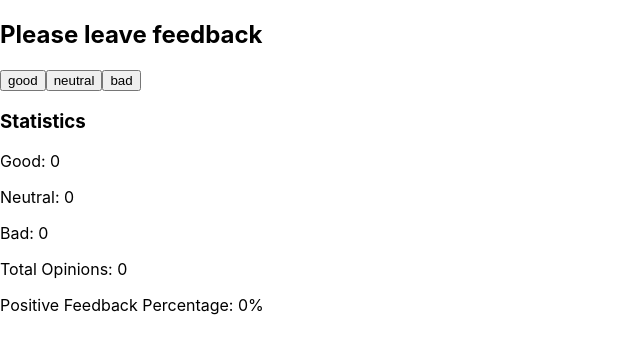
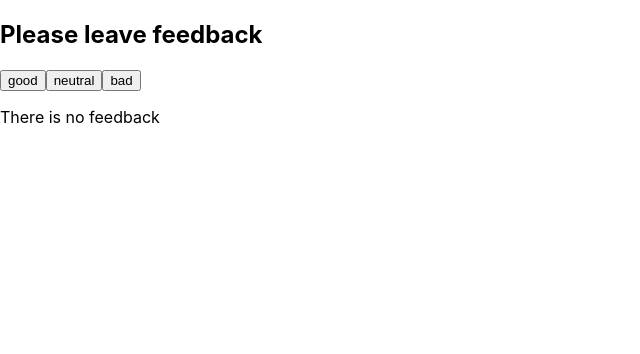
Before and after one commit to DurkaMateusz/goit-react-hw-04-feedback, a React (Create React App) app: page / in a window 1280 px wide. Shown: the top 354 px of the page, without its empty margins (0-640 px from the left). Built offline with nearby package versions, Linux system fonts and the light colour scheme.

Commit message:
added notifiaction if no feedback

```diff
--- a/src/components/App.jsx
+++ b/src/components/App.jsx
@@ -2,6 +2,7 @@
 import Statistics from './Statistics/Statistics';
 import FeedbackOptions from './FeedbackOptions/FeedbackOptions';
 import SectionTitle from "./Section/Section";
+import Notification from "./Notification/Notification";
 
 export class App extends Component {
 
@@ -39,13 +40,16 @@
           options={['good', 'neutral', 'bad']}
           onLeaveFeedback={this.onLeaveFeedback}
         />
-        <Statistics
+          {this.countTotalFeedback() > 0 ? (
+          <Statistics
             good={this.state.good}
             neutral={this.state.neutral}
             bad={this.state.bad}
             total={this.countTotalFeedback()}
             positivePercentage={this.countPositiveFeedbackPercentage()}
-          />
+          />) : (
+            <Notification message={'There is no feedback'} />
+          )}
       </div>
     );
   }
--- /dev/null
+++ b/src/components/Notification/Notification.jsx
@@ -0,0 +1,8 @@
+import React, { Component } from 'react';
+
+export default class Notification extends Component {
+
+  render() {
+    return <p>{this.props.message}</p>;
+  }
+}
```
